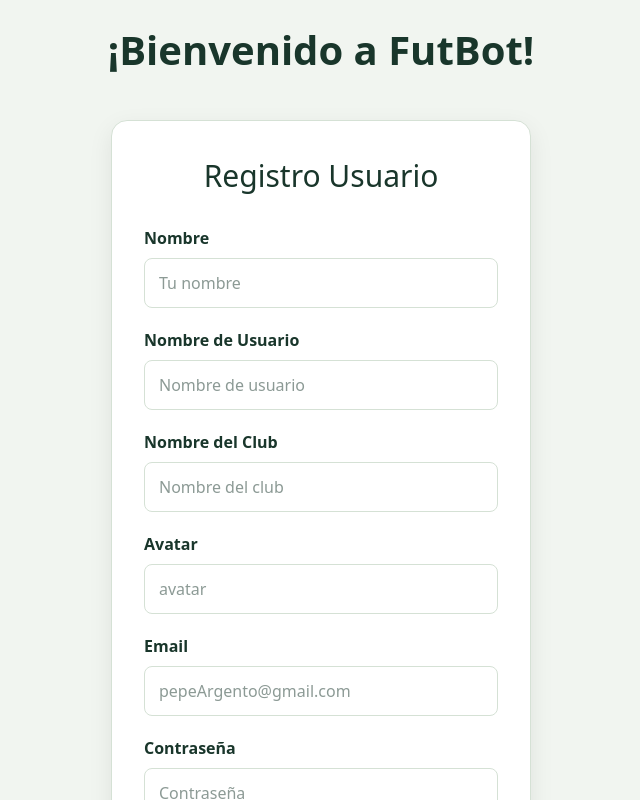
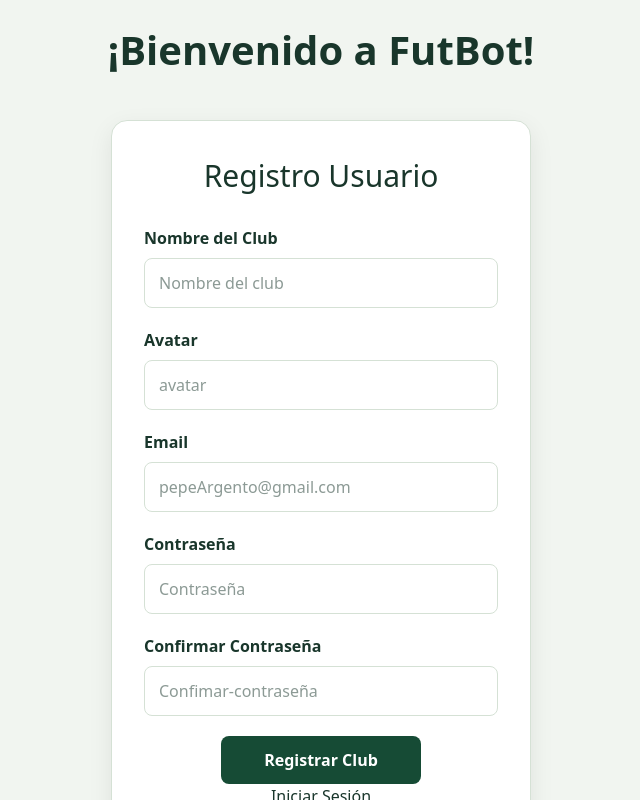
Before and after one commit to grupo-i-s-s/FutBot-I.S.S, a React (Vite) app in the folder frontend/: page /registro in a window 1280 px wide. Shown: the top 800 px of the page, without its empty margins (319-959 px from the left). Built offline with nearby package versions, Linux system fonts and the light colour scheme.

Commit message:
Elimino Nombre y username de registro

```diff
--- a/frontend/src/features/register/RegisterPage.jsx
+++ b/frontend/src/features/register/RegisterPage.jsx
@@ -12,9 +12,6 @@ export default function RegisterPage() {
     const[repeatPassword, setRepeatPassword] = useState('')
     const[avatar, setAvatar]  = useState('')
     const[clubName, setClubName] = useState('')
-    const[userName, setUserName] = useState('')
-    const [name, setName] = useState();
-
 
     async function handleSubmit(event) {
         event.preventDefault()
@@ -30,26 +27,6 @@ export default function RegisterPage() {
                 <section className="user_register-card">
                     <h1 className="register-title">Registro Usuario</h1>
                     <form onSubmit={handleSubmit}>
-                        <div className="formulary-box">
-                            <label htmlFor="name">Nombre</label>
-                            <input
-                                    id="user-name"
-                                    type="text"
-                                    placeholder="Tu nombre"
-                                    value = {name}
-                                    onChange = {(event) => setName(event.target.value)}>
-                            </input>
-                        </div>
-                        <div className="formulary-box">
-                            <label htmlFor="user-name">Nombre de Usuario</label>
-                            <input
-                                id="user-name"
-                                type="text"
-                                placeholder="Nombre de usuario"
-                                value = {userName}
-                                onChange = {(event) => setUserName(event.target.value)}>
-                            </input>
-                        </div>
                         <div className="formulary-box">
                             <label htmlFor="club-name">Nombre del Club</label>
                                    <input
```
